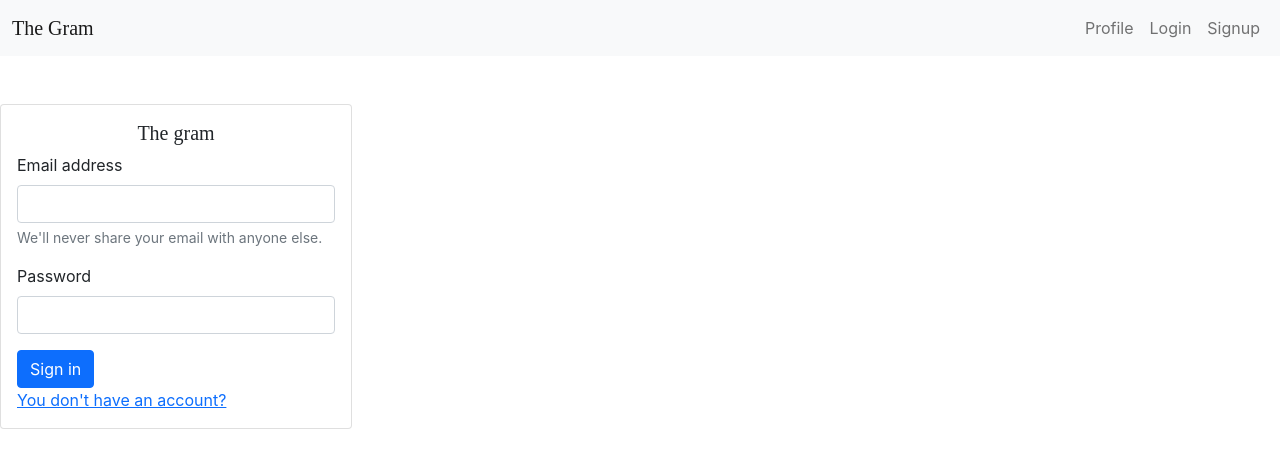
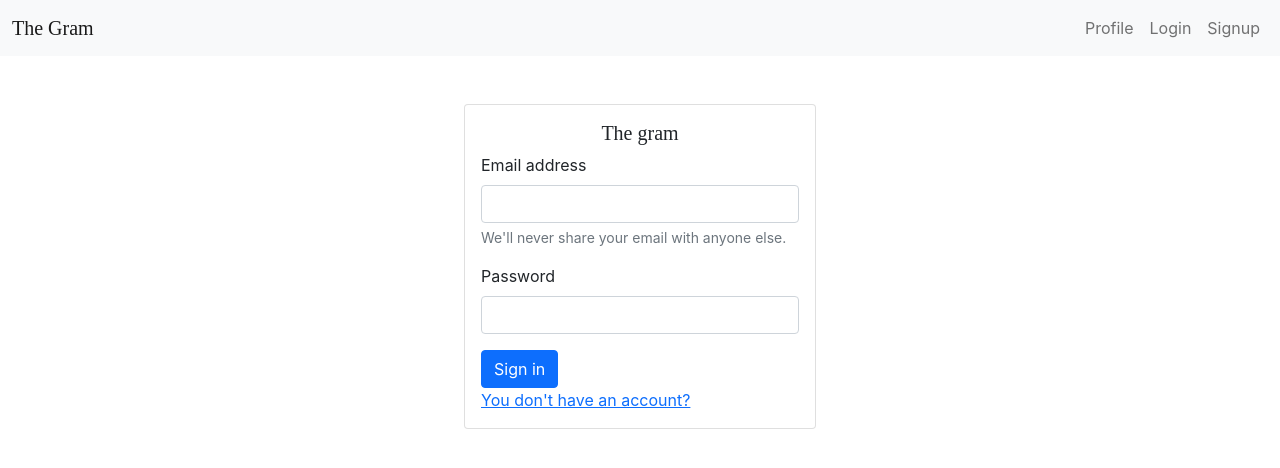
Before and after one commit to kaytee07/instagram, a React (Create React App) app in the folder client/: page /login in a window 1280 px wide. Shown: the top 468 px of the page. Built offline with nearby package versions, Linux system fonts and the light colour scheme; a web font is replaced by a local one.

Commit message:
form validation working properly

```diff
--- a/client/src/Component/UI/Login.js
+++ b/client/src/Component/UI/Login.js
@@ -26,12 +26,12 @@ function Login() {
 
  return (
    <div
-     className="d-flex justify-content-center mt-5"
+     className="d-flex align-items-center mt-5"
      style={{ flexDirection: "column" }}
    >
      {error ? (
        <div
-         style={{ width: "20rem" }}
+         style={{ width: "22rem" }}
          className="alert alert-danger alert-dismissible fade show"
          role="alert"
        >
```
